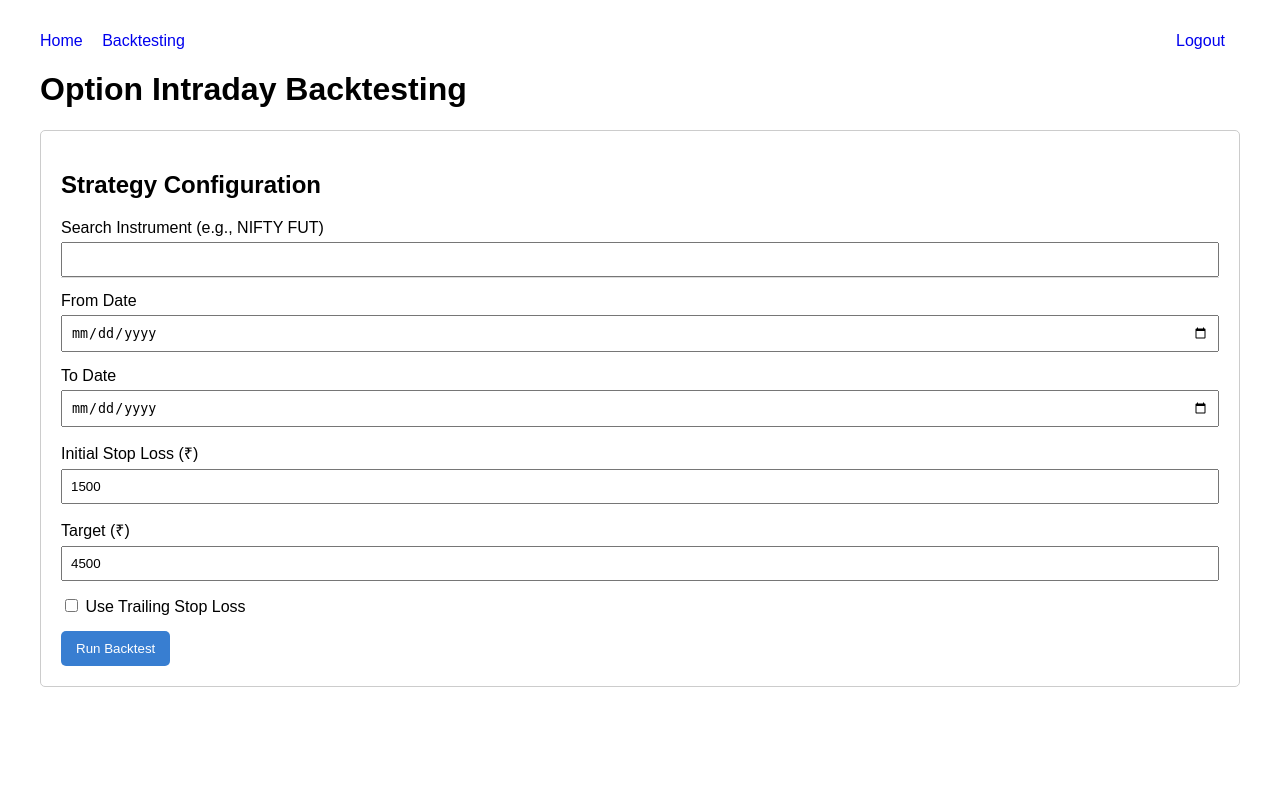
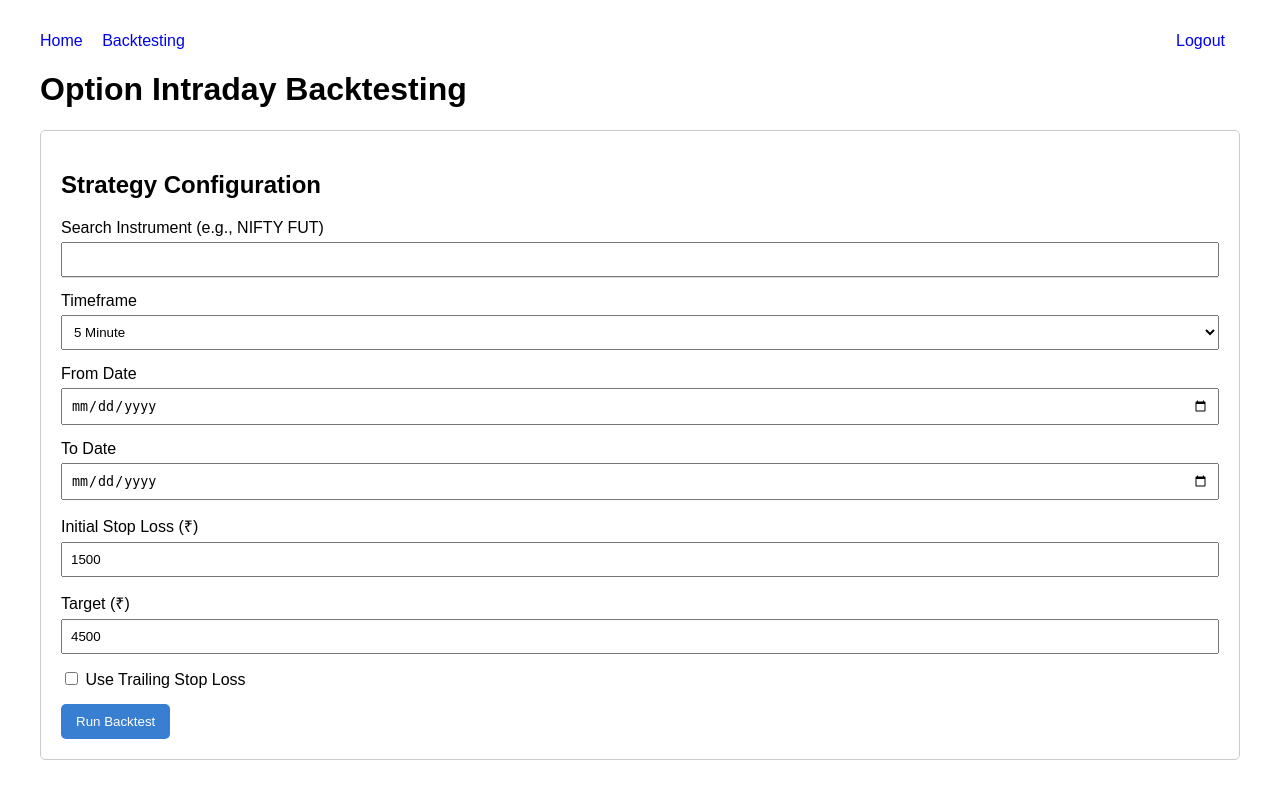
Before and after one commit to nileshumbare3-commits/KITE-LOGIN-PAGE, a Flask app: template templates/backtest.html in a window 1280 px wide. Run offline with Flask 3, Linux system fonts and the light colour scheme; the template is opened without the code that fills it, so the values that code supplies are empty.

Commit message:
feat: Add configurable timeframe to backtester
This commit introduces a new feature allowing the user to select the candle timeframe for the backtesting strategy.

Key changes:
- **Frontend (`backtest.html`):**
  - Added a 'Timeframe' dropdown to the strategy configuration form, pre-populated with common intervals (1min, 3min, 5min, etc.).

- **Backend (`app.py`):**
  - The `/backtest` route now accepts the `timeframe` parameter from the form.
  - The `run_backtest` function now uses this parameter to dynamically fetch historical data for the user-selected interval from the Kite API.

This change makes the backtesting engine more versatile and allows the user to test their strategy across different levels of price sensitivity.

```diff
--- a/app.py
+++ b/app.py
@@ -20,14 +20,13 @@ def update_instrument_cache():
     """Fetches and caches the instrument list in a global variable."""
     global instrument_cache
     try:
-        # The access token must be set before making this API call
         kite.set_access_token(session["access_token"])
         instruments = kite.instruments()
         instrument_cache = pd.DataFrame(instruments)
         print(f"Successfully cached {len(instrument_cache)} instruments in memory.")
     except Exception as e:
         print(f"Error caching instruments: {e}")
-        instrument_cache = None # Reset cache on error
+        instrument_cache = None
 
 # --- Routes ---
 
@@ -50,10 +49,7 @@ def callback():
     try:
         data = kite.generate_session(request_token, api_secret=api_secret)
         session["access_token"] = data["access_token"]
-
-        # Update instrument cache on every successful login
         update_instrument_cache()
-
         return redirect("/home")
     except Exception as e:
         return f"Error: {e}"
@@ -62,7 +58,6 @@ def callback():
 def home():
     if "access_token" not in session:
         return redirect("/")
-
     try:
         kite.set_access_token(session["access_token"])
         profile = kite.profile()
@@ -79,43 +74,36 @@ def logout():
 def backtest():
     if "access_token" not in session:
         return redirect("/")
-
     if request.method == "POST":
         try:
-            # --- Form Data ---
             instrument_token = request.form.get("instrument_token")
             from_date_str = request.form.get("from_date")
             to_date_str = request.form.get("to_date")
             stop_loss = float(request.form.get("stop_loss", 1500))
             target = float(request.form.get("target", 4500))
-
-            # --- TSL Form Data ---
             use_tsl = request.form.get("use_tsl") == "true"
             tsl_mode = request.form.get("tsl_mode")
             tsl_fixed_amount = float(request.form.get("tsl_fixed_amount", 0))
             tsl_ema_period = int(request.form.get("tsl_ema_period", 9))
+            timeframe = request.form.get("timeframe", "5minute")
 
             results = run_backtest(
                 instrument_token, from_date_str, to_date_str, stop_loss, target,
-                use_tsl, tsl_mode, tsl_fixed_amount, tsl_ema_period
+                use_tsl, tsl_mode, tsl_fixed_amount, tsl_ema_period, timeframe
             )
             return render_template("backtest.html", results=results)
         except Exception as e:
             return render_template("backtest.html", error=str(e))
-
     return render_template("backtest.html", results=None)
 
 @app.route("/api/search-instruments")
 def search_instruments():
     global instrument_cache
     query = request.args.get("q", "").upper()
-
     if instrument_cache is None:
         return jsonify({"error": "Instrument list not cached. Please log in again."}), 503
-
     if not query:
         return jsonify([])
-
     try:
         mask = (instrument_cache['tradingsymbol'].str.contains(query)) & (instrument_cache['exchange'] == 'NFO')
         results = instrument_cache[mask].head(10)
@@ -126,34 +114,21 @@ def search_instruments():
 # --- Backtesting Logic ---
 
 def run_backtest(instrument_token, from_date_str, to_date_str, stop_loss, target,
-                 use_tsl, tsl_mode, tsl_fixed_amount, tsl_ema_period):
-    """
-    Runs the AVWAP breakout backtest strategy with optional trailing stop loss.
-    """
+                 use_tsl, tsl_mode, tsl_fixed_amount, tsl_ema_period, timeframe):
     kite.set_access_token(session["access_token"])
-
     from_date = datetime.strptime(from_date_str, "%Y-%m-%d")
     to_date = datetime.strptime(to_date_str, "%Y-%m-%d")
-
-    historical_data = kite.historical_data(instrument_token, from_date, to_date + timedelta(days=1), "minute")
-
+    historical_data = kite.historical_data(instrument_token, from_date, to_date + timedelta(days=1), timeframe)
     if not historical_data:
-        raise Exception("Could not fetch historical data. Please check the instrument token and date range.")
-
+        raise Exception("Could not fetch historical data. Please check token/dates.")
     df = pd.DataFrame(historical_data)
     df['date'] = pd.to_datetime(df['date'])
-
     all_trades = []
-
     for day in pd.date_range(start=from_date, end=to_date):
         day_df = df[df['date'].dt.date == day.date()]
-        if day_df.empty:
-            continue
-
+        if day_df.empty: continue
         trade_day_df = day_df[day_df['date'].dt.time >= pd.to_datetime("09:30").time()].copy()
-        if trade_day_df.empty:
-            continue
-
+        if trade_day_df.empty: continue
         trade_day_df['cum_volume'] = trade_day_df['volume'].cumsum()
         trade_day_df['cum_volume_price'] = (trade_day_df['close'] * trade_day_df['volume']).cumsum()
         trade_day_df['avwap'] = trade_day_df['cum_volume_price'] / trade_day_df['cum_volume']
@@ -161,93 +136,56 @@ def run_backtest(instrument_token, from_date_str, to_date_str, stop_loss, target
         trade_day_df['std_dev'] = trade_day_df['price_change'].expanding().std()
         trade_day_df['upper_band'] = trade_day_df['avwap'] + trade_day_df['std_dev']
         trade_day_df['lower_band'] = trade_day_df['avwap'] - trade_day_df['std_dev']
-
-        # Pre-calculate EMA for the day if needed
         if use_tsl and tsl_mode == 'ema':
             trade_day_df['tsl_ema'] = trade_day_df['close'].ewm(span=tsl_ema_period, adjust=False).mean()
-
         in_position = False
         current_trade = {}
         high_water_mark = 0
-
+        low_water_mark = 0
         for i, row in trade_day_df.iterrows():
             if in_position:
                 lot_size = 50
                 price_change = row['close'] - current_trade['entry_price']
                 pnl = price_change * 0.3 * lot_size if current_trade['type'] == 'SELL_PUT_SPREAD' else -price_change * 0.3 * lot_size
-
                 current_trade['max_profit'] = max(current_trade.get('max_profit', pnl), pnl)
                 current_trade['max_loss'] = min(current_trade.get('max_loss', pnl), pnl)
-
-                # --- Exit Logic ---
                 exit_condition_met = False
-                # 1. Check Take Profit
-                if pnl >= target:
-                    exit_condition_met = True
-                # 2. Check Trailing Stop Loss OR Initial Stop Loss
+                if pnl >= target: exit_condition_met = True
                 elif use_tsl:
-                    if current_trade['type'] == 'SELL_PUT_SPREAD': # Long position
+                    if current_trade['type'] == 'SELL_PUT_SPREAD':
                         high_water_mark = max(high_water_mark, row['close'])
-                        if tsl_mode == 'fixed':
-                            tsl_price = high_water_mark - tsl_fixed_amount
-                        else: # EMA
-                            tsl_price = row['tsl_ema']
-                        if row['close'] < tsl_price:
-                            exit_condition_met = True
-                    else: # Short position
+                        tsl_price = high_water_mark - tsl_fixed_amount if tsl_mode == 'fixed' else row['tsl_ema']
+                        if row['close'] < tsl_price: exit_condition_met = True
+                    else:
                         low_water_mark = min(low_water_mark, row['close'])
-                        if tsl_mode == 'fixed':
-                            tsl_price = low_water_mark + tsl_fixed_amount
-                        else: # EMA
-                            tsl_price = row['tsl_ema']
-                        if row['close'] > tsl_price:
-                            exit_condition_met = True
-                # 3. Check Initial Stop Loss if TSL is not used
-                elif pnl <= -stop_loss:
-                    exit_condition_met = True
-
+                        tsl_price = low_water_mark + tsl_fixed_amount if tsl_mode == 'fixed' else row['tsl_ema']
+                        if row['close'] > tsl_price: exit_condition_met = True
+                elif pnl <= -stop_loss: exit_condition_met = True
                 if exit_condition_met:
-                    current_trade['exit_price'] = row['close']
-                    current_trade['exit_time'] = row['date']
-                    current_trade['pnl'] = pnl
+                    current_trade.update({'exit_price': row['close'], 'exit_time': row['date'], 'pnl': pnl})
                     all_trades.append(current_trade)
                     in_position = False
                     current_trade = {}
-
             if not in_position:
                 def get_strike(price): return round(price / 50) * 50
-                # Bullish breakout -> Sell PUT spread
                 if row['close'] > row['upper_band']:
-                    in_position = True
-                    strike = get_strike(row['close'])
+                    in_position, strike = True, get_strike(row['close'])
                     current_trade = {"type": "SELL_PUT_SPREAD", "entry_price": row['close'], "entry_time": row['date'], "strike_traded": f"{strike} PE"}
-                    high_water_mark = row['close'] # For long trades, HWM starts at entry
-                # Bearish breakout -> Sell CALL spread
+                    high_water_mark = row['close']
                 elif row['close'] < row['lower_band']:
-                    in_position = True
-                    strike = get_strike(row['close'])
+                    in_position, strike = True, get_strike(row['close'])
                     current_trade = {"type": "SELL_CALL_SPREAD", "entry_price": row['close'], "entry_time": row['date'], "strike_traded": f"{strike} CE"}
-                    low_water_mark = row['close'] # For short trades, we use a LWM
-
+                    low_water_mark = row['close']
         if in_position:
             last_row = trade_day_df.iloc[-1]
             price_change = last_row['close'] - current_trade['entry_price']
             pnl = price_change * 0.3 * lot_size if current_trade['type'] == 'SELL_PUT_SPREAD' else -price_change * 0.3 * lot_size
-            current_trade.update({
-                'exit_price': last_row['close'], 'exit_time': last_row['date'], 'pnl': pnl,
-                'max_profit': max(current_trade.get('max_profit', pnl), pnl),
-                'max_loss': min(current_trade.get('max_loss', pnl), pnl)
-            })
+            current_trade.update({'exit_price': last_row['close'], 'exit_time': last_row['date'], 'pnl': pnl, 'max_profit': max(current_trade.get('max_profit', pnl), pnl), 'max_loss': min(current_trade.get('max_loss', pnl), pnl)})
             all_trades.append(current_trade)
-
     total_pnl = sum(trade['pnl'] for trade in all_trades)
     winning_trades = [t for t in all_trades if t['pnl'] > 0]
     losing_trades = [t for t in all_trades if t['pnl'] <= 0]
-    summary = {
-        "win_percentage": (len(winning_trades) / len(all_trades) * 100) if all_trades else 0,
-        "avg_profit_win": sum(t['pnl'] for t in winning_trades) / len(winning_trades) if winning_trades else 0,
-        "avg_loss_lose": sum(t['pnl'] for t in losing_trades) / len(losing_trades) if losing_trades else 0,
-    }
+    summary = {"win_percentage": (len(winning_trades) / len(all_trades) * 100) if all_trades else 0, "avg_profit_win": sum(t['pnl'] for t in winning_trades) / len(winning_trades) if winning_trades else 0, "avg_loss_lose": sum(t['pnl'] for t in losing_trades) / len(losing_trades) if losing_trades else 0}
     return {"trades": all_trades, "total_pnl": total_pnl, "summary": summary}
 
 if __name__ == "__main__":
--- a/templates/backtest.html
+++ b/templates/backtest.html
@@ -10,7 +10,7 @@
         .form-container, .results-container { border: 1px solid #ccc; padding: 20px; border-radius: 5px; margin-bottom: 20px; }
         .form-group { margin-bottom: 15px; position: relative; }
         .form-group label { display: block; margin-bottom: 5px; }
-        .form-group input[type="text"], .form-group input[type="date"], .form-group input[type="number"] { width: 100%; padding: 8px; box-sizing: border-box; }
+        .form-group input[type="text"], .form-group input[type="date"], .form-group input[type="number"], .form-group select { width: 100%; padding: 8px; box-sizing: border-box; }
         .btn { padding: 10px 15px; border: none; border-radius: 5px; cursor: pointer; }
         .btn-primary { background-color: #387ed1; color: white; }
         table { width: 100%; border-collapse: collapse; margin-top: 20px; }
@@ -46,6 +46,16 @@
                     <input type="text" id="instrument_search" name="instrument_search" autocomplete="off" required>
                     <input type="hidden" id="instrument_token" name="instrument_token" required>
                     <div id="autocomplete-results" class="autocomplete-results"></div>
+                </div>
+                <div class="form-group">
+                    <label for="timeframe">Timeframe</label>
+                    <select id="timeframe" name="timeframe">
+                        <option value="minute">1 Minute</option>
+                        <option value="3minute">3 Minute</option>
+                        <option value="5minute" selected>5 Minute</option>
+                        <option value="10minute">10 Minute</option>
+                        <option value="15minute">15 Minute</option>
+                    </select>
                 </div>
                 <div class="form-group">
                     <label for="from_date">From Date</label>
```
